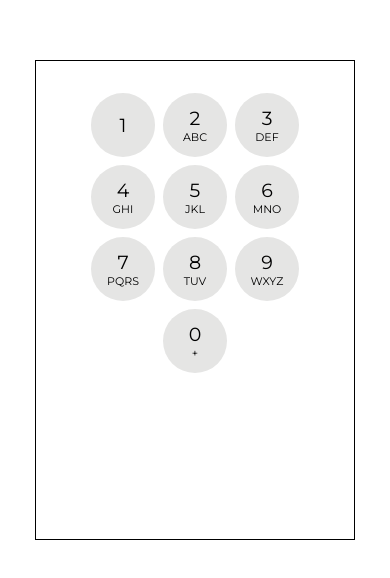
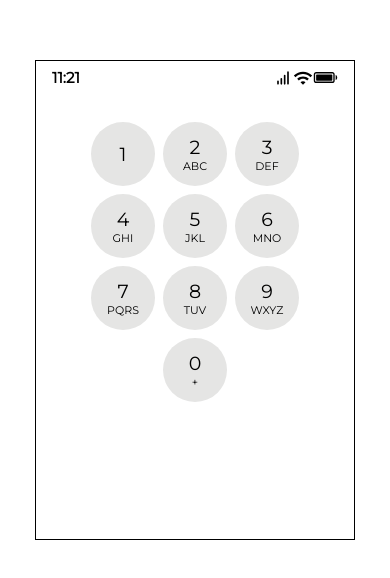
Before and after one commit to marekSurak/t9, a Next.js app: page / in a window 390 px wide. Shown: the part 122-700 px from the top of the page. Built offline with nearby package versions, Linux system fonts and the light colour scheme.

Commit message:
feat: add phone header

```diff
--- /dev/null
+++ b/components/Header/components/Time/index.tsx
@@ -0,0 +1,28 @@
+import type { FC } from 'react'
+import { useCallback, useEffect, useState } from 'react'
+
+import { TimeContainer } from './styled'
+
+export const Time: FC = () => {
+  const [time, setTime] = useState<string>('')
+
+  const updateTime = useCallback(() => {
+    const date = new Date()
+    const hours = date.getHours()
+    const minutes = date.getMinutes()
+
+    setTime(`${hours}:${minutes}`)
+  }, [setTime])
+
+  useEffect(() => {
+    updateTime()
+
+    const interval = setInterval(() => updateTime(), 60000)
+
+    return () => {
+      clearInterval(interval)
+    }
+  }, [updateTime])
+
+  return <TimeContainer>{time}</TimeContainer>
+}
--- /dev/null
+++ b/components/Header/components/Time/styled.ts
@@ -0,0 +1,6 @@
+import { styled } from 'styles/stitches.config'
+
+export const TimeContainer = styled('span', {
+  fontSize: '$3',
+  fontWeight: '$bold',
+})
--- /dev/null
+++ b/components/Header/index.tsx
@@ -0,0 +1,20 @@
+import type { FC } from 'react'
+
+import { BatteryIcon } from 'components/icons/BatteryIcon'
+import { SignalIcon } from 'components/icons/SignalIcon'
+import { WifiIcon } from 'components/icons/WifiIcon'
+
+import { Time } from './components/Time'
+import { HeaderContainer, IconsContainer } from './styled'
+
+export const Header: FC = () => (
+  <HeaderContainer>
+    <Time />
+
+    <IconsContainer>
+      <SignalIcon />
+      <WifiIcon />
+      <BatteryIcon />
+    </IconsContainer>
+  </HeaderContainer>
+)
--- /dev/null
+++ b/components/Header/styled.ts
@@ -0,0 +1,13 @@
+import { styled } from 'styles/stitches.config'
+
+export const HeaderContainer = styled('header', {
+  width: '100%',
+  display: 'flex',
+  alignItems: 'center',
+  justifyContent: 'space-between',
+})
+
+export const IconsContainer = styled('div', {
+  display: 'flex',
+  alignItems: 'center',
+})
--- a/components/PhoneMockup/index.ts
+++ b/components/PhoneMockup/index.ts
@@ -7,6 +7,7 @@ export const PhoneMockup = styled('div', {
   width: '$phoneWidth',
   height: '$phoneHeight',
   overflow: 'hidden',
+  padding: '$1 $3',
 
   border: '1px solid black',
 })
--- /dev/null
+++ b/components/icons/BatteryIcon/index.tsx
@@ -0,0 +1,13 @@
+import type { FC } from 'react'
+
+export const BatteryIcon: FC = () => (
+  <svg
+    viewBox="0 0 1024 1024"
+    width="25"
+    height="25"
+    xmlns="http://www.w3.org/2000/svg"
+  >
+    <path d="M792 288H128c-52.8 0-96 43.2-96 96v256c0 52.8 43.2 96 96 96h664c52.8 0 96-43.2 96-96V384c0-52.8-43.2-96-96-96z m40 352c0 22-18 40-40 40H128c-22 0-40-18-40-40V384c0-22 18-40 40-40h664c22 0 40 18 40 40v256z m96-230.8v205.6c32 0 64-55.4 64-102.8s-32-102.8-64-102.8z" />
+    <path d="M768 384H152c-13.2 0-24 10.8-24 24v208c0 13.2 10.8 24 24 24h616c13.2 0 24-10.8 24-24V408c0-13.2-10.8-24-24-24z" />
+  </svg>
+)
--- /dev/null
+++ b/components/icons/SignalIcon/index.tsx
@@ -0,0 +1,12 @@
+import type { FC } from 'react'
+
+export const SignalIcon: FC = () => (
+  <svg
+    viewBox="0 0 1024 1024"
+    width="20"
+    height="20"
+    xmlns="http://www.w3.org/2000/svg"
+  >
+    <path d="M256 640a42.667 42.667 0 0 0-42.667 42.667v128a42.667 42.667 0 0 0 85.334 0v-128A42.667 42.667 0 0 0 256 640zm170.667-128A42.667 42.667 0 0 0 384 554.667v256a42.667 42.667 0 0 0 85.333 0v-256A42.667 42.667 0 0 0 426.667 512zM768 170.667a42.667 42.667 0 0 0-42.667 42.666v597.334a42.667 42.667 0 0 0 85.334 0V213.333A42.667 42.667 0 0 0 768 170.667zM597.333 341.333A42.667 42.667 0 0 0 554.667 384v426.667a42.667 42.667 0 0 0 85.333 0V384a42.667 42.667 0 0 0-42.667-42.667z" />
+  </svg>
+)
--- /dev/null
+++ b/components/icons/WifiIcon/index.tsx
@@ -0,0 +1,12 @@
+import type { FC } from 'react'
+
+export const WifiIcon: FC = () => (
+  <svg
+    viewBox="0 0 1024 1024"
+    width="20"
+    height="20"
+    xmlns="http://www.w3.org/2000/svg"
+  >
+    <path d="M42.667 384 128 469.333c212.053-212.053 555.947-212.053 768 0L981.333 384c-259.2-259.2-679.466-259.2-938.666 0zM384 725.333l128 128 128-128c-70.613-70.613-185.387-70.613-256 0zM213.333 554.667 298.667 640c117.76-117.76 308.906-117.76 426.666 0l85.334-85.333c-164.907-164.907-432.427-164.907-597.334 0z" />
+  </svg>
+)
--- a/pages/index.tsx
+++ b/pages/index.tsx
@@ -3,6 +3,7 @@ import { useState } from 'react'
 
 import { useGetPredictionsQuery } from 'api/queries/getPredictions'
 import { Display } from 'components/Display'
+import { Header } from 'components/Header'
 import { Keyboard } from 'components/Keyboard'
 import { Layout } from 'components/Layout'
 import { PhoneMockup } from 'components/PhoneMockup'
@@ -19,6 +20,7 @@ const Home: NextPage = () => {
   return (
     <Layout>
       <PhoneMockup>
+        <Header />
         <Display>{enteredNumbers}</Display>
         {isLoading && <div>...</div>}
         <Predictions predictions={data} />
```
